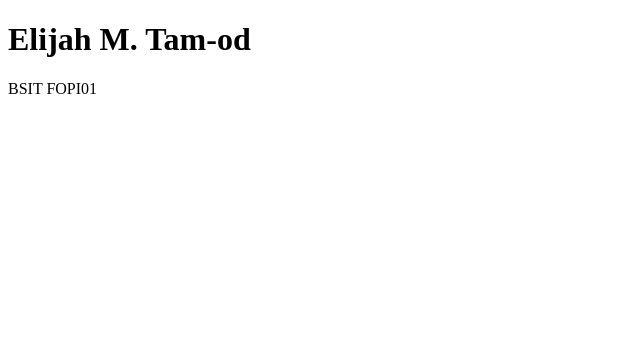
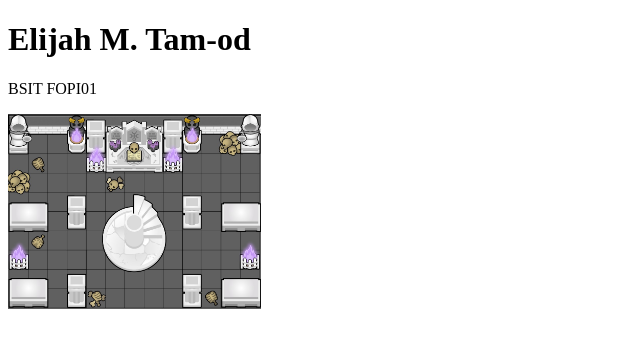
Before and after one commit to ElijahAtGit/tam-od-IT128, a plain HTML site: page index.html in a window 1280 px wide. Shown: the whole page, without its empty margins (0-640 px from the left). Drawn offline with Linux system fonts and the light colour scheme.

Commit message:
Added picture to html file

```diff
--- a/index.html
+++ b/index.html
@@ -6,8 +6,8 @@
     <body>
 
     <h1>Elijah M. Tam-od</h1>
-
     <p>BSIT FOPI01</p>
+    <img src="images/RandomPicture.jpg" style="width:20%">
 
     </body>
 </html>
```
Also changed, not shown: images/RandomPicture.jpg (added).
